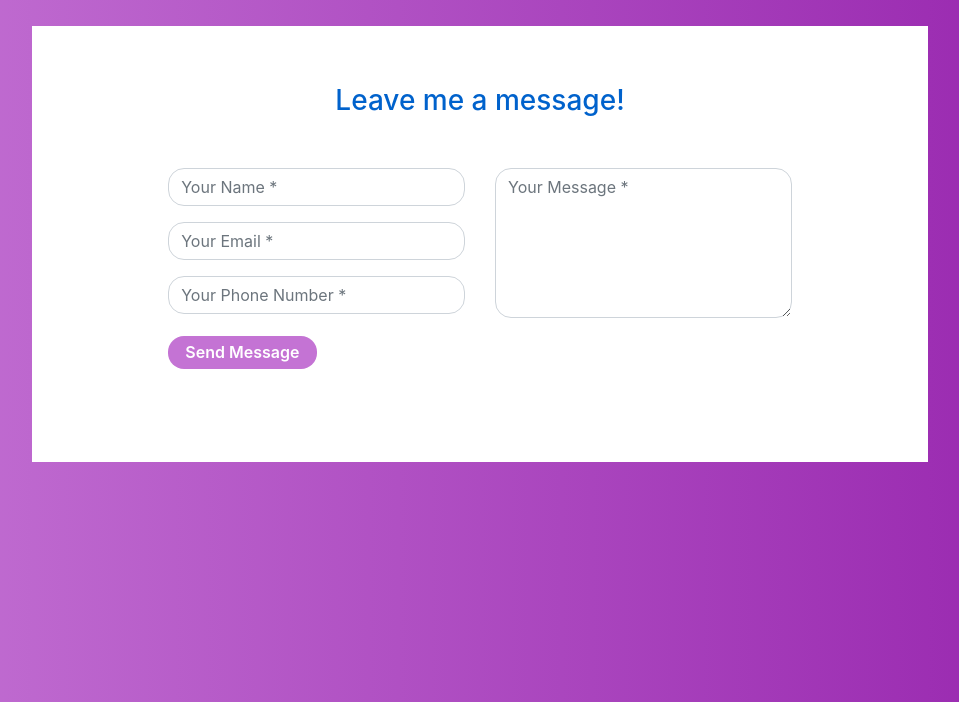
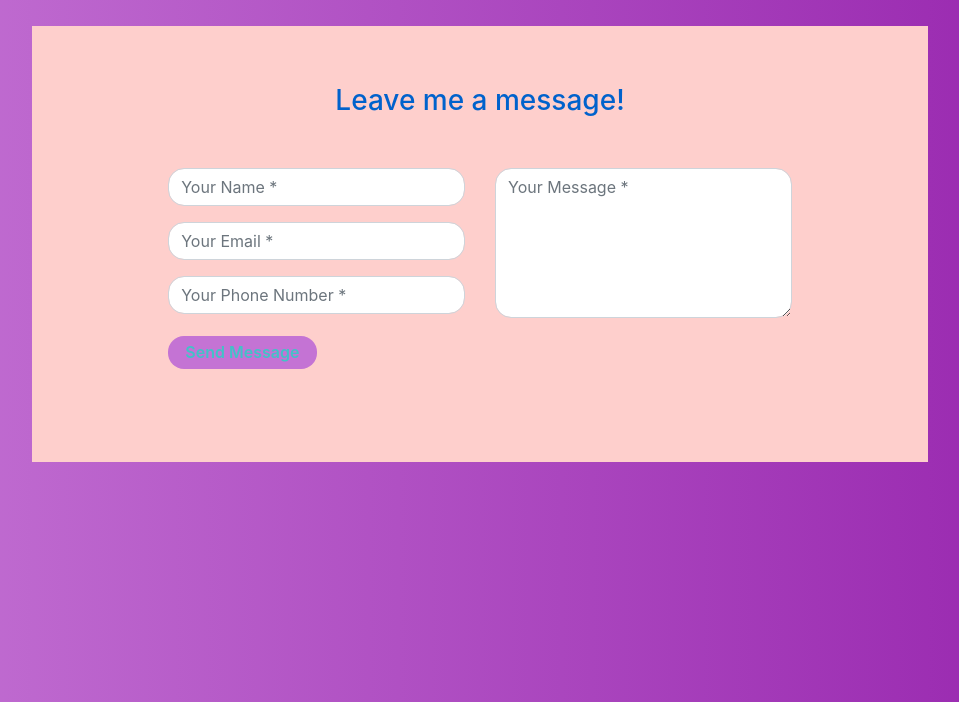
Before and after one commit to Aira-Merin/Itel-304-Activity-4, a Flask app: page /contacts in a window 1280 px wide. Shown: the part 56-758 px from the top of the page, without its empty margins (160-1119 px from the left). Run offline with Flask 2, Linux system fonts and the light colour scheme.

Commit message:
Update style.css

```diff
--- a/static/style.css
+++ b/static/style.css
@@ -21,7 +21,7 @@
     width: 100%;
     padding: 0 20px;
     font-family: Georgia, 'Times New Roman', Times, serif;
-    color: #fff;
+    color: #ff9f99;
 
   }
   .center .title{
@@ -39,7 +39,7 @@ body{
     background: -webkit-linear-gradient(left, #c473d4, #9623ad);
 }
 .contact-form{
-    background: #fff;
+    background: #fecfcc;
     margin-top: 10%;
     margin-bottom: 5%;
     width: 70%;
@@ -75,7 +75,7 @@ body{
     padding: 1.5%;
     background: #c473d4;
     font-weight: 600;
-    color: #fff;
+    color: #42C2C7;
     cursor: pointer;
     margin-top: 2%;
 }
```
